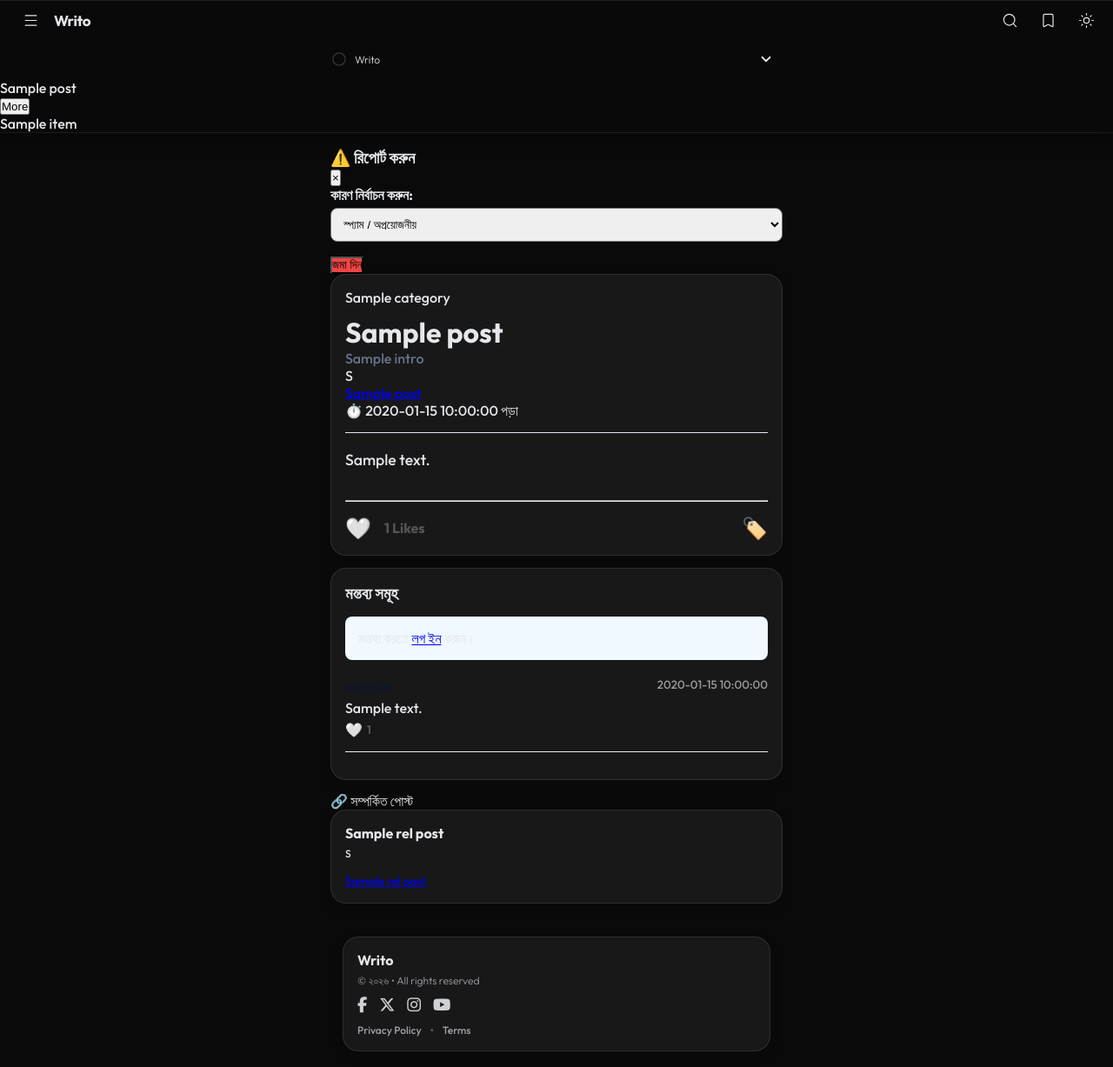
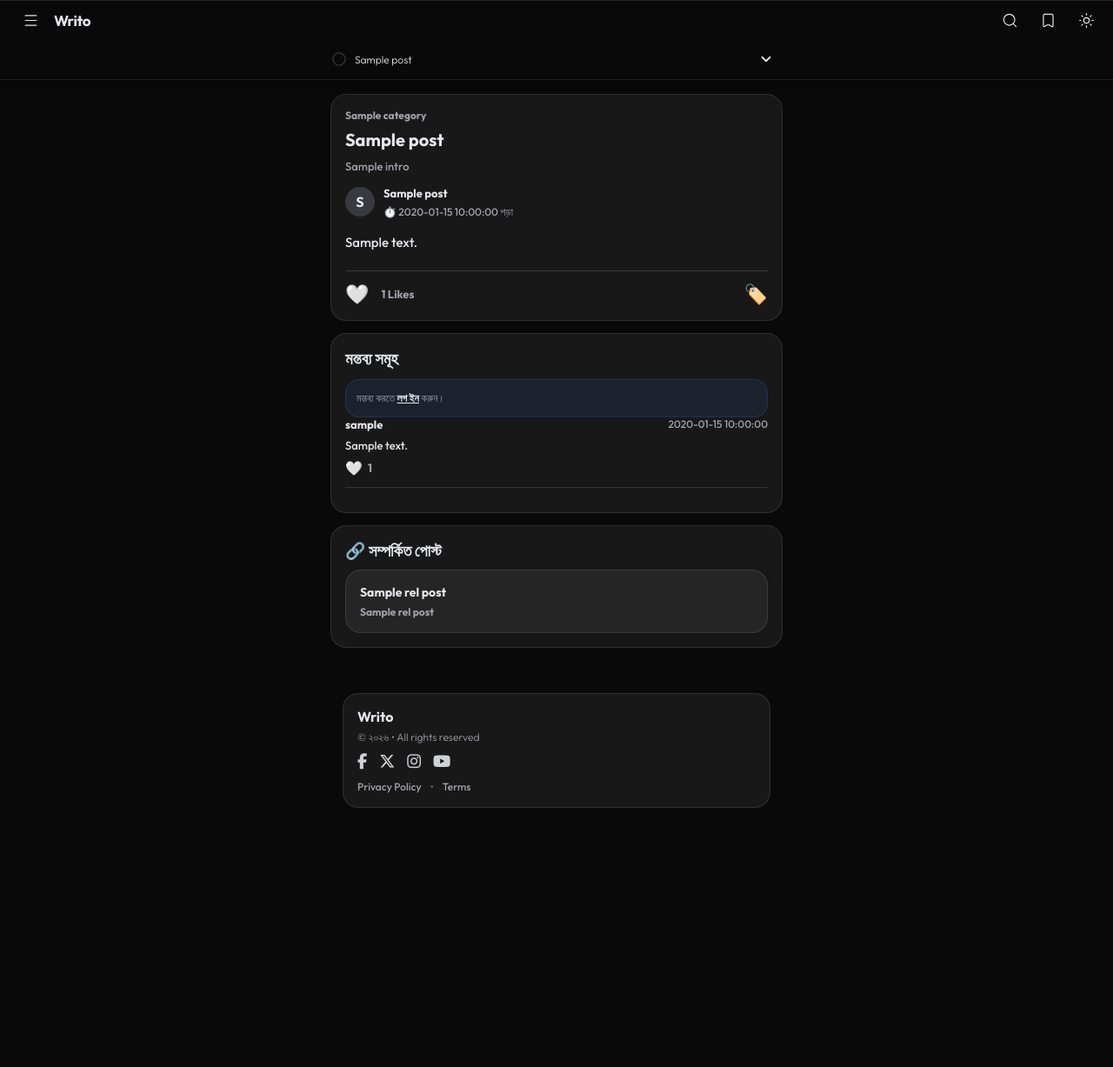
Before and after one commit to isernai12/urban-sniffle, a Flask app: template templates/detail.html in a window 1280 px wide. Shown: the whole page at 87% size. After the commit the page ends 929 px from the top, so only its background shows below. Run offline with Flask 3, Linux system fonts and the light colour scheme; the template is opened without the code that fills it: most values are stand-ins (such as "Sample title", 1, 10 or a date in 2020).

Commit message:
Update detail.html

```diff
--- a/templates/detail.html
+++ b/templates/detail.html
@@ -1,95 +1,130 @@
 {% extends 'base.html' %}
 
-{% block header_extension %}
-    <div class="subRow">
-        <div class="subTitle" id="currentTitle">পাইথন ব্লগ</div>
+{% block title %}{{ post['title'] }} • Writo{% endblock %}
+
+{% block tracker_title %}
+  {{ post['title'] }}
+{% endblock %}
+
+{% block toc_modal_content %}
   {% if toc_items %}
-            <button class="moreBtn" id="moreBtn" type="button">More</button>
-        {% else %}
-            <div style="width: 78px;"></div>
-        {% endif %}
-    </div>
-
-    <div class="moreList" id="moreList">
+    <div style="display:grid; gap:10px;">
       {% for item in toc_items %}
-            <div class="moreItem" onclick="jumpToSection('{{ item.id }}', '{{ item.title }}')">
+        <button
+          type="button"
+          data-toc-item="1"
+          onclick="jumpToSection('{{ item.id }}', '{{ item.title | e }}')"
+          style="
+            width:100%;
+            text-align:left;
+            padding:12px 12px;
+            border-radius:16px;
+            border:1px solid rgba(0,0,0,0.10);
+            background: rgba(255,255,255,0.35);
+            color: var(--text);
+            cursor:pointer;
+            font-weight:700;
+            font-size:13px;
+          ">
           {{ item.title }}
-            </div>
+        </button>
       {% endfor %}
     </div>
-
-    <style> .spacer { height: 160px !important; } </style>
+    <div class="writoHint">যেকোনো সেকশনে যেতে ট্যাপ করুন।</div>
+  {% else %}
+    <div class="writoHint" style="margin:0">এই পোস্টে কোনো TOC নেই।</div>
+  {% endif %}
 {% endblock %}
 
 {% block content %}
-    <div id="reportModal" class="modal-overlay">
-        <div class="modal-box">
-            <div class="modal-header">
-                <h3>⚠️ রিপোর্ট করুন</h3>
-                <button class="close-modal" onclick="document.getElementById('reportModal').style.display='none'">&times;</button>
+
+  <!-- ✅ Report modal (আপনার পুরোনোটা একই) -->
+  <section class="writoModal" id="reportModal" aria-hidden="true" style="top:72px;">
+    <div class="writoModalInner">
+      <div class="writoModalHead">
+        <div class="writoModalTitle"><span data-lucide="flag"></span> রিপোর্ট করুন</div>
+        <button class="writoModalClose" type="button" onclick="closeReportModal()" aria-label="Close">
+          <span data-lucide="x"></span>
+        </button>
       </div>
+
       <form action="/report_content" method="post">
         <input type="hidden" name="post_id" id="report_post_id">
         <input type="hidden" name="comment_id" id="report_comment_id">
 
-                <label style="display: block; margin-bottom: 5px; font-weight: bold;">কারণ নির্বাচন করুন:</label>
-                <select name="reason" style="width: 100%; padding: 10px; margin-bottom: 15px; border-radius: 8px;">
+        <label style="display:block;margin-bottom:6px;font-weight:700;font-size:13px;color:var(--muted);">কারণ নির্বাচন করুন</label>
+        <select name="reason" style="width:100%;height:42px;border-radius:14px;border:1px solid rgba(0,0,0,0.10);background:rgba(255,255,255,0.55);padding:0 12px;color:var(--text);">
           <option value="Spam">স্প্যাম / অপ্রয়োজনীয়</option>
           <option value="Abusive">খারাপ ভাষা / গালিগালাজ</option>
           <option value="Misleading">ভুল তথ্য</option>
           <option value="Harassment">হয়রানি</option>
         </select>
 
-                <button type="submit" class="sub-btn" style="background: #ef4444;">জমা দিন</button>
+        <button type="submit" style="margin-top:12px;width:100%;height:42px;border:none;border-radius:14px;background:#ef4444;color:#fff;font-weight:800;cursor:pointer;">
+          জমা দিন
+        </button>
       </form>
     </div>
-    </div>
+  </section>
 
   <div class="post">
-        <span class="tag">{{ post['category'] }}</span>
-        <h1 style="margin-top: 10px;">{{ post['title'] }}</h1>
-        <p style="color: #64748b;">{{ post['intro'] }}</p>
-        <div class="author-row">
-            <div class="author-avatar">
+    <div style="font-size:12px;color:var(--muted);font-weight:700;margin-bottom:8px;">{{ post['category'] }}</div>
+
+    <!-- ✅ এই H1 টাকে toc-marker বানালে স্ক্রল ট্র্যাকিং খুব সুন্দর কাজ করে -->
+    <h1 id="postTop" class="toc-marker" data-title="{{ post['title'] }}" style="font-size:20px;line-height:1.25;">
+      {{ post['title'] }}
+    </h1>
+
+    <p style="color: var(--muted); margin-top:8px; font-size:13px; line-height:1.6;">
+      {{ post['intro'] }}
+    </p>
+
+    <div style="display:flex;align-items:center;gap:10px;margin-top:12px;">
+      <div style="width:34px;height:34px;border-radius:50%;background:rgba(148,163,184,.25);overflow:hidden;display:flex;align-items:center;justify-content:center;font-weight:800;color:var(--text);">
         {% if post['author_profile_pic'] %}
-                    <img src="{{ url_for('static', filename='profile_uploads/' + post['author_profile_pic']) }}" alt="profile">
+          <img src="{{ url_for('static', filename='profile_uploads/' + post['author_profile_pic']) }}" alt="profile"
+               style="width:100%;height:100%;object-fit:cover;border-radius:50%;">
         {% else %}
           {{ post['author_display_name'][:1] }}
         {% endif %}
       </div>
-            <div>
-                <a class="author-name" href="{{ url_for('public_profile', user_id=post['user_id']) }}">{{ post['author_display_name'] }}</a>
-                <div class="author-meta">⏱️ {{ post['read_time'] }} পড়া</div>
+
+      <div style="min-width:0;">
+        <a href="{{ url_for('public_profile', user_id=post['user_id']) }}"
+           style="text-decoration:none;color:var(--text);font-weight:800;font-size:13px;display:inline-block;max-width:100%;white-space:nowrap;overflow:hidden;text-overflow:ellipsis;">
+          {{ post['author_display_name'] }}
+        </a>
+        <div style="font-size:12px;color:var(--muted);margin-top:2px;">⏱️ {{ post['read_time'] }} পড়া</div>
       </div>
     </div>
-        <hr style="border: 0; border-top: 1px solid #e2e8f0; margin: 15px 0;">
 
     {% if post['thumbnail'] %}
-            <img src="{{ url_for('static', filename='uploads/' + post['thumbnail']) }}" style="margin-bottom: 20px;">
+      <img src="{{ url_for('static', filename='uploads/' + post['thumbnail']) }}"
+           style="margin-top:14px;border-radius:16px;width:100%;height:auto;">
     {% endif %}
 
-        <div class="post-content" style="line-height: 1.8; font-size: 1.1em;">
+    <div class="post-content" style="margin-top:14px; line-height:1.85; font-size:15px;">
       {% autoescape false %}
         {{ content | replace('\n', '<br>') }}
       {% endautoescape %}
     </div>
 
-        <hr style="margin-top: 30px; border-color: #eee;">
+    <hr style="margin-top:18px;border:none;border-top:1px solid rgba(148,163,184,.25);">
 
-        <div style="display: flex; align-items: center; justify-content: space-between; margin-top: 15px;">
-
-            <div style="display: flex; align-items: center; gap: 15px;">
+    <div style="display:flex;align-items:center;justify-content:space-between;margin-top:12px;">
+      <div style="display:flex;align-items:center;gap:14px;">
         {% if current_user.is_authenticated %}
-                    <a href="{{ url_for('like_post', post_id=post['id']) }}" style="text-decoration: none;">
-                        {% if user_liked_post %} <span style="font-size: 24px;">❤️</span> {% else %} <span style="font-size: 24px;">🤍</span> {% endif %}
+          <a href="{{ url_for('like_post', post_id=post['id']) }}" style="text-decoration:none;">
+            {% if user_liked_post %}<span style="font-size:22px;">❤️</span>{% else %}<span style="font-size:22px;">🤍</span>{% endif %}
           </a>
         {% else %}
-                    <a href="/login" style="text-decoration: none;"><span style="font-size: 24px;">🤍</span></a>
+          <a href="/login" style="text-decoration:none;"><span style="font-size:22px;">🤍</span></a>
         {% endif %}
-                <span style="font-weight: bold; color: #555;">{{ post_like_count }} Likes</span>
+        <span style="font-weight:800;color:var(--muted);font-size:13px;">{{ post_like_count }} Likes</span>
 
         {% if current_user.is_authenticated %}
-                    <button onclick="openReportModal('post', '{{ post.id }}')" style="background: none; border: none; font-size: 0.9em; color: #ef4444; cursor: pointer; text-decoration: underline;">
+          <button onclick="openReportModal('post','{{ post.id }}')"
+                  style="background:none;border:none;font-size:12px;color:#ef4444;cursor:pointer;text-decoration:underline;font-weight:800;">
             ⚠️ Report
           </button>
         {% endif %}
@@ -97,133 +132,138 @@
 
       <div>
         {% if current_user.is_authenticated %}
-                    <a href="{{ url_for('toggle_bookmark', post_id=post['id']) }}" style="text-decoration: none; font-size: 24px;" title="Bookmark">
+          <a href="{{ url_for('toggle_bookmark', post_id=post['id']) }}" style="text-decoration:none;font-size:22px;" title="Bookmark">
             {% if is_bookmarked %} 🔖 {% else %} 🏷️ {% endif %}
           </a>
         {% else %}
-                    <a href="/login" style="text-decoration: none; font-size: 24px;">🏷️</a>
+          <a href="/login" style="text-decoration:none;font-size:22px;">🏷️</a>
         {% endif %}
       </div>
     </div>
   </div>
 
   <div class="post">
-        <h3 style="margin-bottom: 15px;">মন্তব্য সমূহ</h3>
+    <h3 style="margin-bottom:12px;">মন্তব্য সমূহ</h3>
 
     {% if current_user.is_authenticated %}
-            <form action="{{ url_for('add_comment', post_id=post['id']) }}" method="post" style="margin-bottom: 30px;">
-                <textarea name="content" rows="3" placeholder="সুন্দর একটি মন্তব্য করুন..." required></textarea>
-                <button type="submit" class="sub-btn" style="width: auto; padding: 8px 20px;">মন্তব্য করুন</button>
+      <form action="{{ url_for('add_comment', post_id=post['id']) }}" method="post" style="margin-bottom:18px;">
+        <textarea name="content" rows="3" placeholder="সুন্দর একটি মন্তব্য করুন..." required
+                  style="width:100%;padding:12px;border-radius:14px;border:1px solid rgba(0,0,0,0.10);background:rgba(255,255,255,0.55);color:var(--text);"></textarea>
+        <button type="submit"
+                style="margin-top:10px;height:40px;padding:0 14px;border:none;border-radius:14px;background:var(--text);color:var(--bg);font-weight:800;cursor:pointer;">
+          মন্তব্য করুন
+        </button>
       </form>
     {% else %}
-            <p style="background: #f0f9ff; padding: 15px; border-radius: 8px; margin-bottom: 20px;">
-                মন্তব্য করতে <a href="/login">লগ ইন</a> করুন।
-            </p>
+      <div class="writoHint" style="margin:0;background:rgba(59,130,246,.10);border:1px solid rgba(59,130,246,.18);border-radius:16px;padding:12px;">
+        মন্তব্য করতে <a href="/login" style="color:var(--text);font-weight:800;">লগ ইন</a> করুন।
+      </div>
     {% endif %}
 
     {% for comment in comments %}
-            <div style="border-bottom: 1px solid #eee; padding-bottom: 15px; margin-bottom: 15px;">
-                <div style="display: flex; justify-content: space-between;">
-                    <strong style="color: #0f172a;">{{ comment['username'] }}</strong>
-                    <small style="color: #999;">{{ comment['created_at'] }}</small>
+      <div style="border-bottom:1px solid rgba(148,163,184,.20); padding-bottom:12px; margin-bottom:12px;">
+        <div style="display:flex;justify-content:space-between;gap:10px;">
+          <strong style="color:var(--text);font-size:13px;">{{ comment['username'] }}</strong>
+          <small style="color:var(--muted);font-size:12px;">{{ comment['created_at'] }}</small>
         </div>
-                <p style="margin: 5px 0;">{{ comment['content'] }}</p>
+        <p style="margin:6px 0;color:var(--text);font-size:13px;line-height:1.6;">{{ comment['content'] }}</p>
 
-                <div style="display: flex; align-items: center; gap: 15px;">
-                    <div style="display: flex; align-items: center; gap: 5px;">
+        <div style="display:flex;align-items:center;gap:14px;">
+          <div style="display:flex;align-items:center;gap:6px;">
             {% if current_user.is_authenticated %}
-                            <a href="{{ url_for('like_comment', comment_id=comment['id'], post_id=post['id']) }}" style="text-decoration: none;">
-                                {% if comment['id'] in liked_comments %} <span style="font-size: 16px;">❤️</span> {% else %} <span style="font-size: 16px;">🤍</span> {% endif %}
+              <a href="{{ url_for('like_comment', comment_id=comment['id'], post_id=post['id']) }}" style="text-decoration:none;">
+                {% if comment['id'] in liked_comments %}<span style="font-size:16px;">❤️</span>{% else %}<span style="font-size:16px;">🤍</span>{% endif %}
               </a>
-                        {% else %} <span>🤍</span> {% endif %}
-                        <small style="color: #666;">{{ comment['like_count'] }}</small>
+            {% else %}
+              <span style="font-size:16px;">🤍</span>
+            {% endif %}
+            <small style="color:var(--muted);font-weight:800;">{{ comment['like_count'] }}</small>
           </div>
 
           {% if current_user.is_authenticated %}
-                        <button onclick="openReportModal('comment', '{{ comment.id }}', '{{ post.id }}')" style="background: none; border: none; font-size: 0.8em; color: #ef4444; cursor: pointer;">
+            <button onclick="openReportModal('comment','{{ comment.id }}','{{ post.id }}')"
+                    style="background:none;border:none;font-size:12px;color:#ef4444;cursor:pointer;font-weight:800;">
               ⚠️ Report
             </button>
           {% endif %}
         </div>
       </div>
     {% else %}
-            <p style="color: #777; text-align: center;">কোনো মন্তব্য নেই। আপনিই প্রথম মন্তব্য করুন!</p>
+      <p style="color:var(--muted);text-align:center;">কোনো মন্তব্য নেই। আপনিই প্রথম মন্তব্য করুন!</p>
     {% endfor %}
   </div>
 
   {% if related_posts %}
-         <div class="section-header">
-            <span class="section-title">🔗 সম্পর্কিত পোস্ট</span>
-        </div>
-        <div style="display: grid; gap: 15px;">
+    <div class="post">
+      <h3 style="margin-bottom:10px;">🔗 সম্পর্কিত পোস্ট</h3>
+      <div style="display:grid;gap:10px;">
         {% for rel_post in related_posts %}
-                <div class="post" style="margin-bottom: 0; cursor: pointer;" onclick="window.location.href='{{ url_for('post_detail', post_id=rel_post['id'], slug=rel_post['slug']) }}'">
-                    <h3 style="font-size: 1rem; margin: 0;">{{ rel_post['title'] }}</h3>
-                    <div class="author-row" style="margin-top: 6px;">
-                        <div class="author-avatar" style="width: 28px; height: 28px; font-size: 0.75rem;">
-                            {% if rel_post['author_profile_pic'] %}
-                                <img src="{{ url_for('static', filename='profile_uploads/' + rel_post['author_profile_pic']) }}" alt="profile">
-                            {% else %}
-                                {{ rel_post['author_display_name'][:1] }}
-                            {% endif %}
-                        </div>
-                        <a class="author-name" style="font-size: 0.85rem;" href="{{ url_for('public_profile', user_id=rel_post['user_id']) }}">{{ rel_post['author_display_name'] }}</a>
+          <div class="post" style="margin:0;cursor:pointer;" onclick="window.location.href='{{ url_for('post_detail', post_id=rel_post['id'], slug=rel_post['slug']) }}'">
+            <h4 style="margin:0;font-size:14px;">{{ rel_post['title'] }}</h4>
+            <div style="margin-top:6px;font-size:12px;color:var(--muted);font-weight:700;">
+              {{ rel_post['author_display_name'] }}
             </div>
           </div>
         {% endfor %}
       </div>
+    </div>
   {% endif %}
 
+{% endblock %}
+
+{% block body_scripts %}
 <script>
-        // TOC এবং স্ক্রল লজিক
-        const currentTitle = document.getElementById("currentTitle");
-        const moreListContainer = document.getElementById("moreList");
-        const moreBtnElement = document.getElementById("moreBtn");
+  // ✅ TOC jump + tracker title update
+  const currentTitleEl = document.getElementById("currentSection");
 
-        if(currentTitle) currentTitle.textContent = "{{ post['title'] }}";
+  function jumpToSection(id, title){
+    // close modals via overlay click simulation:
+    document.querySelectorAll("[data-writo-close]").forEach(btn => btn.click());
 
-        if (moreBtnElement && moreListContainer) {
-            moreBtnElement.addEventListener("click", () => {
-                moreListContainer.classList.toggle("open");
-                moreBtnElement.textContent = moreListContainer.classList.contains("open") ? "Close" : "More";
-            });
-        }
+    if (currentTitleEl) currentTitleEl.textContent = title;
 
-        function jumpToSection(id, title) {
-            if(moreListContainer) moreListContainer.classList.remove("open");
-            if(moreBtnElement) moreBtnElement.textContent = "More";
-            currentTitle.textContent = title;
     const section = document.getElementById(id);
-            if (section) {
-                const offset = 170;
+    if (section){
+      const offset = document.body.classList.contains("compactHeader") ? 80 : 110;
       const top = section.getBoundingClientRect().top + window.pageYOffset - offset;
-                window.scrollTo({ top: top, behavior: "smooth" });
+      window.scrollTo({ top, behavior:"smooth" });
     }
   }
 
-        const markers = document.querySelectorAll('.toc-marker');
-        window.addEventListener('scroll', () => {
-            if (markers.length === 0) return;
-            let activeTitle = "{{ post['title'] }}";
-            markers.forEach(marker => {
-                const rect = marker.getBoundingClientRect();
-                if (rect.top < 220) {
-                    activeTitle = marker.getAttribute('data-title');
+  // ✅ scroll-based section title
+  function updateActiveTitle(){
+    const markers = document.querySelectorAll(".toc-marker");
+    if (!markers.length) return;
+
+    let active = markers[0].getAttribute("data-title") || (currentTitleEl ? currentTitleEl.textContent : "Writo");
+    markers.forEach(m => {
+      const r = m.getBoundingClientRect();
+      if (r.top < 160) active = m.getAttribute("data-title") || active;
+    });
+    if (currentTitleEl) currentTitleEl.textContent = active;
   }
-            });
-            if(currentTitle) currentTitle.textContent = activeTitle;
-        });
+  updateActiveTitle();
+  window.addEventListener("scroll", () => requestAnimationFrame(updateActiveTitle), { passive:true });
 
-        // রিপোর্ট মডাল ওপেন করার লজিক
-        function openReportModal(type, id, postId=null) {
-            document.getElementById('reportModal').style.display = 'block';
-            if (type === 'post') {
-                document.getElementById('report_post_id').value = id;
-                document.getElementById('report_comment_id').value = '';
-            } else {
-                document.getElementById('report_comment_id').value = id;
-                document.getElementById('report_post_id').value = postId;
+  // ✅ Report modal open/close (Writo modal style)
+  const reportModal = document.getElementById("reportModal");
+  function openReportModal(type, id, postId=null){
+    reportModal.classList.add("open");
+    document.body.classList.add("hasOverlay");
+
+    document.getElementById("report_post_id").value = (type === "post") ? id : (postId || "");
+    document.getElementById("report_comment_id").value = (type === "comment") ? id : "";
+  }
+  function closeReportModal(){
+    reportModal.classList.remove("open");
+    // overlay sync base.js দিয়েও হবে, তবুও safe:
+    if (!document.body.classList.contains("menuOpen")) {
+      document.body.classList.remove("hasOverlay");
     }
   }
+  // expose globally for inline onclick
+  window.openReportModal = openReportModal;
+  window.closeReportModal = closeReportModal;
+  window.jumpToSection = jumpToSection;
 </script>
 {% endblock %}
```
Lines whose indentation alone changed are shown as unchanged.
